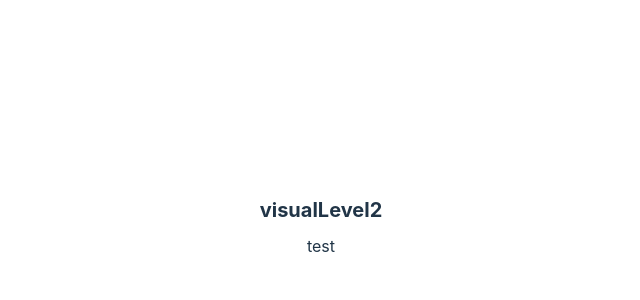
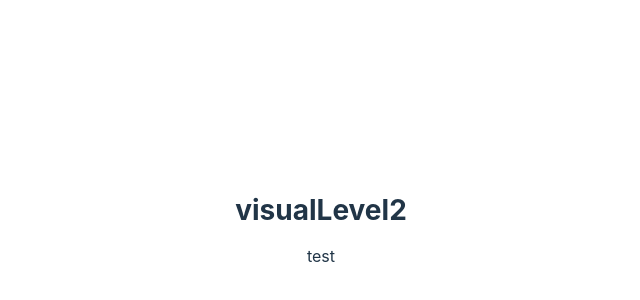
Before and after one commit to tatsuo-1014/googlemeet-chat-message-auto-register, a React (Vite) app: page / in a window 1280 px wide. Shown: the part 178-478 px from the top of the page, without its empty margins (319-959 px from the left). Built offline with nearby package versions, Linux system fonts and the light colour scheme.

Commit message:
module用のcssの置き場を変更

```diff
--- a/src/App.jsx
+++ b/src/App.jsx
@@ -9,7 +9,7 @@ function App() {
     return (
         <div className="App">
             {/*<Label children={"labels"}/>*/}
-            <Heading tag={"h1"} visualLevel={2} className={'test'}>visualLevel2</Heading>
+            <Heading tag={"h1"} visualLevel={4} className={'test'}>visualLevel2</Heading>
             <Heading>test</Heading>
         </div>
     )
--- a/src/assets/scss/atoms/label.scss
+++ /dev/null
@@ -1,4 +0,0 @@
-.c-label{
-  font-size: 30px;
-  color: red;
-}
--- a/src/assets/scss/atoms/heading.module.css
+++ b/src/modules/atoms/Heading/heading.module.css
@@ -15,3 +15,7 @@
 .level--3 {
   font-size: 24px;
 }
+
+.level--4 {
+  font-size: 28px;
+}
--- a/src/modules/atoms/Heading/index.jsx
+++ b/src/modules/atoms/Heading/index.jsx
@@ -1,5 +1,5 @@
 import React from "react";
-import headingStyle from '../../../assets/scss/atoms/heading.module.css'
+import headingStyle from './heading.module.css'
 
 /**
  *
--- a/src/modules/atoms/Label.jsx
+++ b/src/modules/atoms/Label.jsx
@@ -1,6 +1,6 @@
 import React from "react";
 import ReactDOM from "react-dom/client"
-import'../../assets/scss/atoms/label.scss'
+// import'../../assets/scss/atoms/label.scss'
 
 export const Label = ({children}) => {
     return(
```
